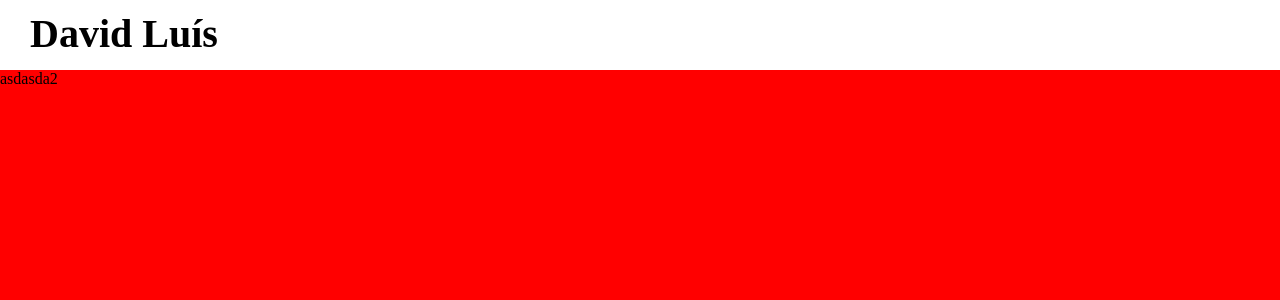
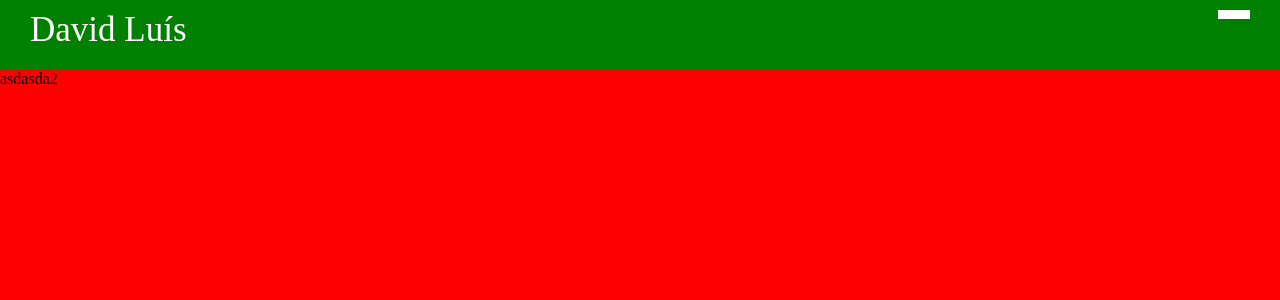
Before and after one commit to David2Luis/portefolio, a React (Create React App) app: page / in a window 1280 px wide. Shown: the top 300 px of the page. Built offline with nearby package versions, Linux system fonts and the light colour scheme.

Commit message:
hamburguer menu problem

```diff
--- a/src/components/topbar/Topbar.jsx
+++ b/src/components/topbar/Topbar.jsx
@@ -5,7 +5,9 @@ export default function Topbar() {
     <div className="topbar">
       <div className="wrapper">
         <div className="left">
-          <a href="#intro" className="name"> David Luís</a>
+          <a href="#intro" className="name">
+            David Luís
+          </a>
         </div>
         <div className="right">
           <div className="hamburguer">
--- a/src/components/topbar/topbar.scss
+++ b/src/components/topbar/topbar.scss
@@ -1,48 +1,42 @@
 .topbar {
+  height: 70px;
   width: 100%;
-  height: 70px;
-  background-color: white;
-  color: black;
   position: fixed;
+  background-color: green;
   top: 0;
-  z-index: 3;
+  z-index: 2;
 
-  .wrapper {
+  .wrapper{
     padding: 10px 30px;
     display: flex;
-    align-items: center;
     justify-content: space-between;
 
-    .left {
-      display: flex;
-      align-items: center;
 
-      .name {
-        font-size: 40px;
-        font-weight: 700;
+    .left{
+
+      .name{
+        font-size: 35px;
+        font-weight: 500;
         text-decoration: none;
-        color: inherit;
-        margin-right: 40px;
+        color:white;
       }
     }
+    .right {
 
-    .right {
-      .hamburger {
+      .hamburguer {
         width: 32px;
-        height: 25px;
+        right: 25px;
         display: flex;
         flex-direction: column;
         justify-content: space-between;
         cursor: pointer;
 
-        span {
+        span{
           width: 100%;
           height: 3px;
-          background-color: black;
-          transform-origin: left;
-
+          background-color: white;
         }
       }
     }
-  }
 }
+}
```
Also changed, not shown: src/text.scss (deleted).
